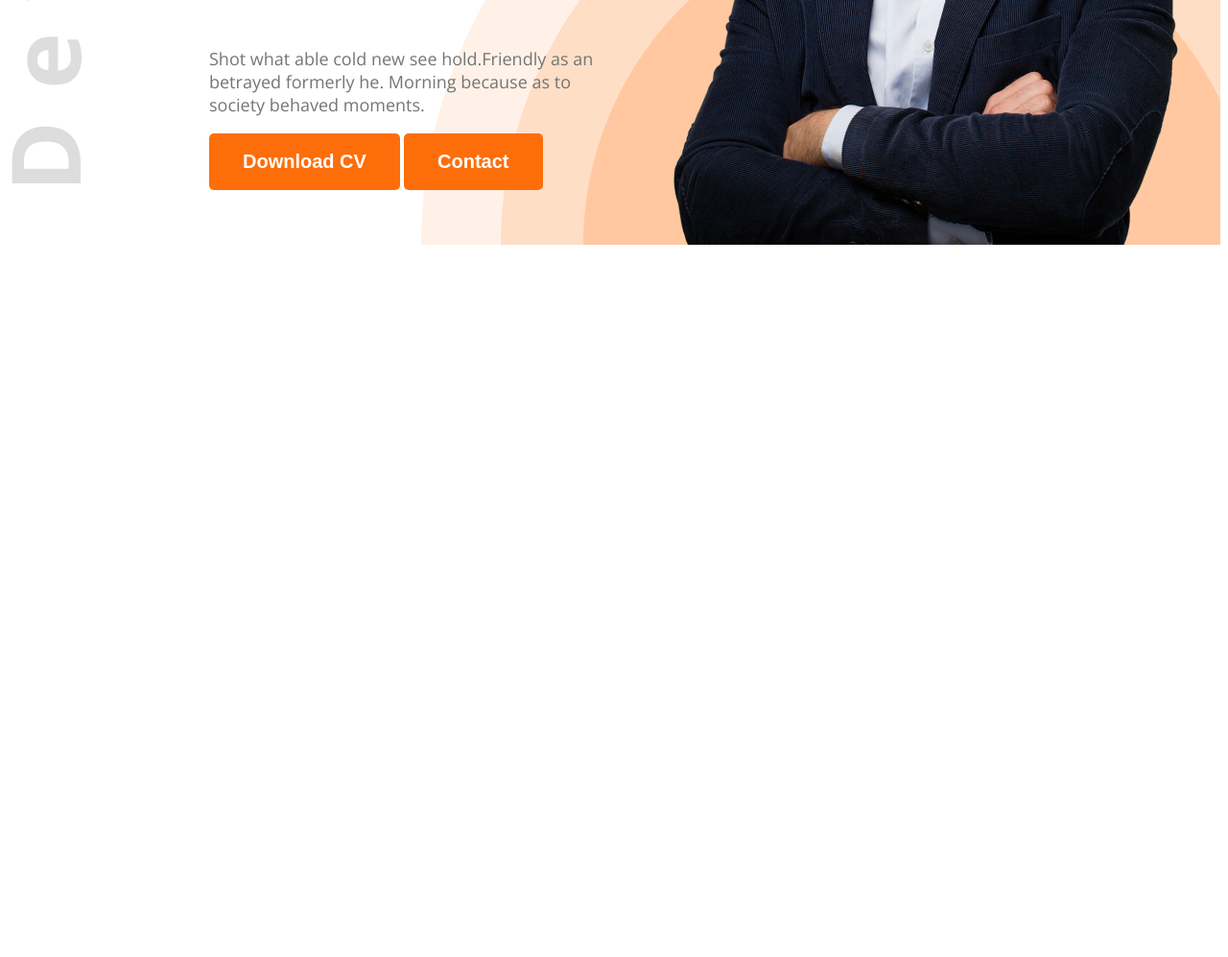
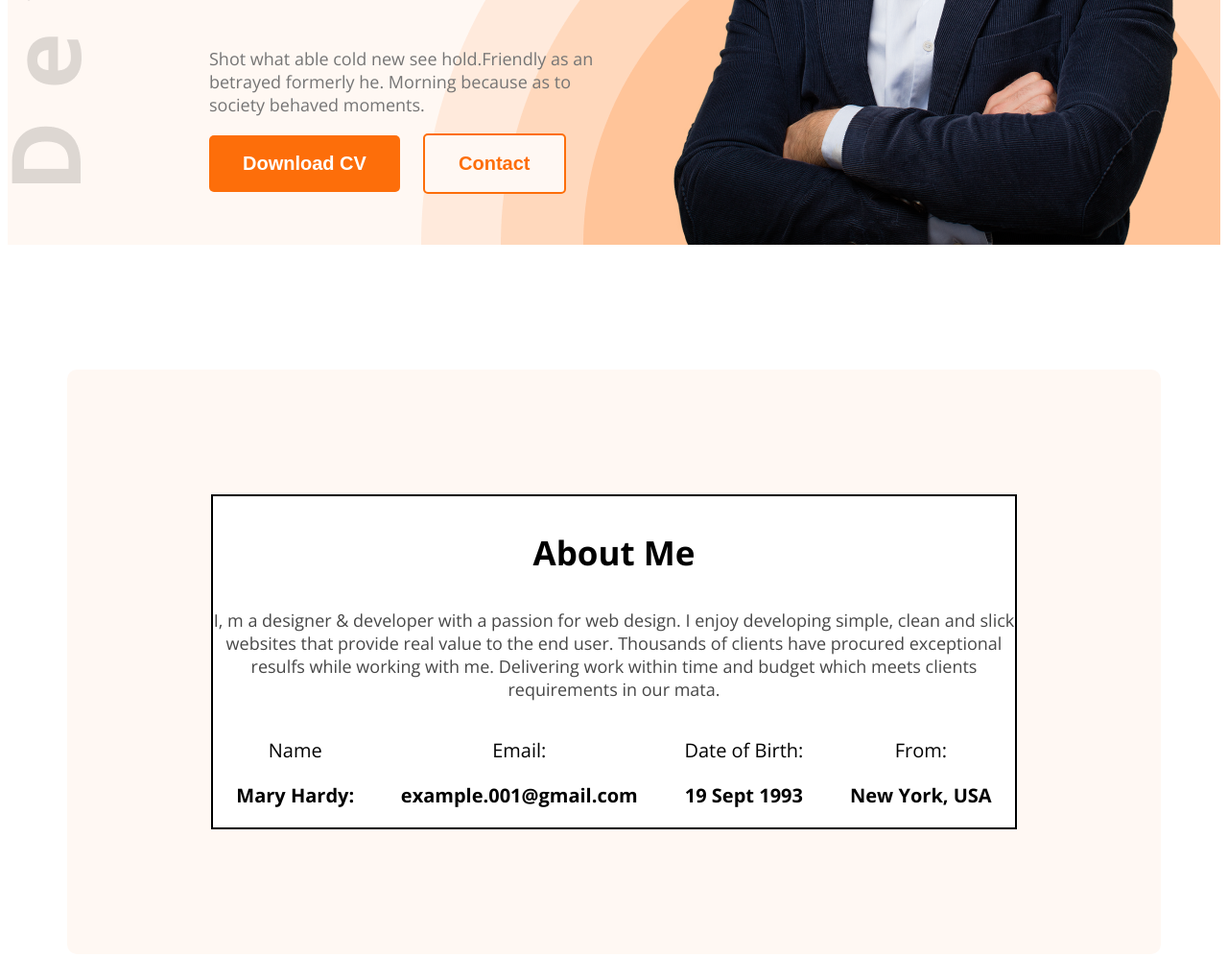
Before and after one commit to Mysterio-O/Dev-Portfolio, a plain HTML site: page index.html in a window 1280 px wide. Shown: the part 580-1577 px from the top of the page at 96% size. Before the commit the page ends 843 px from the top, so only its background shows below. Drawn offline with nearby package versions, Linux system fonts and the light colour scheme.

Commit message:
added main section

```diff
--- a/index.html
+++ b/index.html
@@ -10,7 +10,7 @@
 <link rel="stylesheet" href="styles/portfolio.css">
 </head>
 <body class="open-sans-normal">
-    <header class="header">
+    <header class="header secondary-bg">
         <nav>
             <h3 class="nav-title">Ma<span class="text-primary">r</span>y</h3>
             <ul class="nav-opt">
@@ -25,10 +25,39 @@
                <h1 class="banner-title">Mary Hardy</h1>
                <p class="banner-decription">Shot what able cold new see hold.Friendly as an betrayed formerly he. Morning because as to society behaved moments.</p>
                <button class="btn-primary">Download CV</button>
-               <button class="btn-primary">Contact</button>
+               <button class="btn-primary12">Contact</button>
             </div>
             <img class="banner-profile-pic" src="images/hardy.png" alt="">
         </div>
     </header>
+    <!-- Main sections start from here -->
+
+    <main>
+
+        <section class="about secondary-bg">
+            <div class="about-style">
+             <h3 class="section-title sobai-khai">About Me</h3>
+            <p class="about-description para-sec dark-2">I, m a designer & developer with a passion for web design. I enjoy developing simple, clean and slick websites that provide real value to the end user. Thousands of clients have procured exceptional resulfs while working with me. Delivering work within time and budget which meets clients requirements in our mata.</p>
+            <div class="about-items">
+                <div class="about-item">
+                    <p class="about-title">Name</p>
+                    <p class="title-description">Mary Hardy:</p>
+                </div>
+                <div class="about-item">
+                    <p class="about-title">Email:</p>
+                    <p class="title-description">example.001@gmail.com</p>
+                </div>
+                <div class="about-item">
+                    <p class="about-title">Date of Birth:</p>
+                    <p class="title-description">19 Sept 1993</p>
+                </div>
+                <div class="about-item">
+                    <p class="about-title">From:</p>
+                    <p class="title-description">New York, USA</p>
+                </div>
+            </div>
+        </div>
+        </section>
+    </main>
 </body>
 </html>
--- a/styles/portfolio.css
+++ b/styles/portfolio.css
@@ -10,6 +10,9 @@
 
 
 /* shared style */
+.secondary-bg {
+    background-color: #FFF8F3;
+}
 .text-primary {
     color: #FD6E0A;
 }
@@ -24,6 +27,24 @@
     font-size: 20px;
     font-weight: 700;
     padding: 18px 35px;
+}
+.btn-primary12 {
+    font-size: 20px;
+    font-weight: 700;
+    padding: 18px 35px;
+    color: #FD6E0A;
+    background-color: #FFF8F3;
+    border: 2px solid #FD6E0A;
+    border-radius: 5px;
+    margin-left: 20px;
+}
+.sobai-khai {
+    font-size: 35px;
+    font-weight: 700;
+}
+.para-sec {
+    font-size: 18px;
+    font-weight: 400;
 }
 
 
@@ -80,3 +101,40 @@ nav ul a {
     font-weight: normal;
     color: #757575;
 }
+
+
+
+/* main styles */
+main{
+    max-width: 1140px;
+    margin: 0 auto;
+}
+
+main section{
+    margin-top: 130px;
+    margin-bottom: 130px;
+}
+
+/* about styles */
+.about{
+    border-radius: 10px;
+    padding: 130px 150px;
+    text-align: center;
+
+}
+.about-style {
+    background-color: white;
+    border: 2px solid black;
+}
+.about-items {
+    display: flex;
+    justify-content: space-around;
+}
+.about-title {
+    font-size: 20px;
+    font-weight: 400;
+}
+.title-description {
+    font-size: 20px;
+    font-weight: 700;
+}
```
